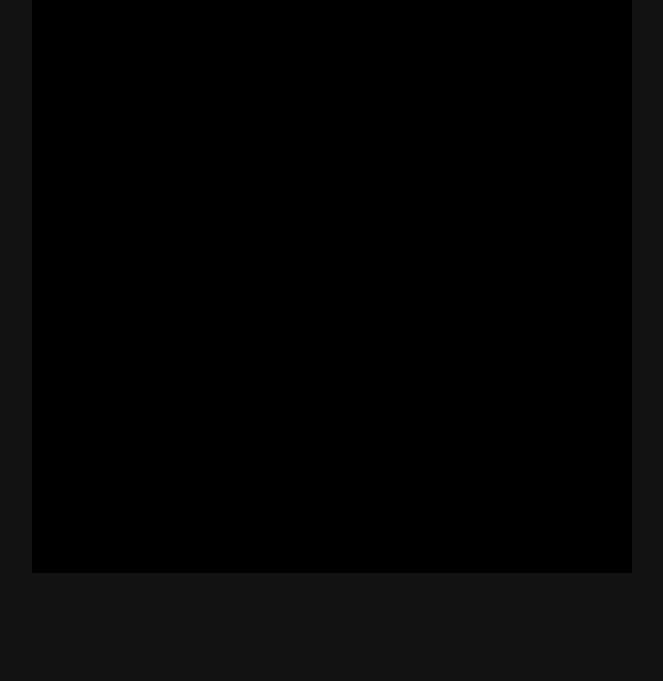
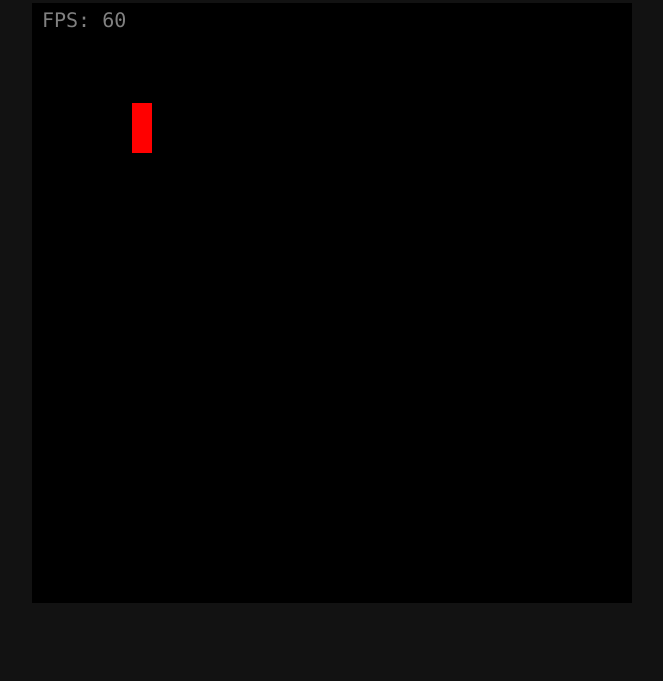
Before and after one commit to Hemanth3303/Gamedev.js-Jam-2023-Submission, a plain HTML site: page index.html in a window 1280 px wide. Shown: the part 135-816 px from the top of the page, without its empty margins (308-971 px from the left). Drawn offline with Linux system fonts and the light colour scheme.

Commit message:
basic player movement

```diff
--- a/index.html
+++ b/index.html
@@ -9,6 +9,7 @@
 	<link rel="shortcut icon" href="#" />
   </head>
   <body>
+	<h3 id="gameTitle">TimeMaster</h3>
 	<canvas id="canvas"></canvas>
 
 	<script type="module" src="src/main.js" defer></script>
--- /dev/null
+++ b/src/config.js
@@ -0,0 +1,4 @@
+export { WIN_WIDTH, WIN_HEIGHT };
+
+const WIN_WIDTH=600;
+const WIN_HEIGHT=600;
--- a/src/main.js
+++ b/src/main.js
@@ -1,24 +1,49 @@
+import { WIN_WIDTH, WIN_HEIGHT } from "./config.js";
 import { Renderer2D } from "./renderer2d.js";
 import { loadImage } from "./utils.js";
-import { Vec2 } from "./vectors.js";
+import { Vec2 } from "./vec2.js";
+import { Player } from "./player.js";
 
 let renderer
 
 let now, prev;
-let dt, fps;
+let deltaTime, fps;
+let player;
 
 function main() {
 
 	let canvas=document.getElementById("canvas");
-	canvas.width=600;
-	canvas.height=600;
+	canvas.width=WIN_WIDTH;
+	canvas.height=WIN_HEIGHT;
+
 
 	renderer=new Renderer2D();
+	player=new Player(new Vec2(100, 100), new Vec2(0, 0), new Vec2(20, 50), "Red", renderer);
 	now=performance.now();
 	prev=performance.now();
 
 	addEventListener("keydown", (e)=>{
+		if(e.key==="a") {
+			player.vel.x=-1;
+		}
+		if(e.key==="d") {
+			player.vel.x=1;
+		}
+		if(e.key==="w") {
+			player.vel.y=-1;
+		}
+		if(e.key==="s") {
+			player.vel.y=1;
+		}
+	});
 
+	addEventListener("keyup", (e)=>{
+		if(e.key==="a" || e.key==="d") {
+			player.vel.x=0;
+		}
+		if(e.key==="w" || e.key==="s") {
+			player.vel.y=0;
+		}
 	});
 
 	gameLoop();
@@ -27,24 +52,27 @@ function main() {
 function gameLoop() {
 
 	now=performance.now();
-	dt=(now-prev)/1000;
-	fps=1/dt;
+	deltaTime=(now-prev)/1000;
+	fps=1/deltaTime;
 	prev=now;
 
-	update();
+	update(deltaTime);
 
 	renderer.clearBackground();
 	render();
 	requestAnimationFrame(gameLoop);
 }
 
-function update() {
+function update(dt) {
 	// console.log(`deltaTime: ${dt}, FPS: ${fps}`);
+	player.update(dt);
 }
 
 function render() {
-	renderer.setFont("Consolas", 30);
+	renderer.setFont("Consolas", 20);
 	renderer.drawText(`FPS: ${Math.round(fps)}`, 10, 24, "Grey");
+
+	player.render(Renderer2D)
 }
 
 window.onload=main;
--- /dev/null
+++ b/src/player.js
@@ -0,0 +1,37 @@
+import { WIN_WIDTH, WIN_HEIGHT } from "./config.js";
+
+export { Player };
+
+const PLAYER_SPEED=300;
+
+class Player {
+	constructor(pos, vel, size, color, renderer) {
+		this.pos=pos;
+		this.vel=vel;
+		this.size=size;
+		this.color=color;
+		this.renderer=renderer;
+	}
+
+	update(dt) {
+		if(this.pos.x+this.size.x<0) {
+			this.pos.x=WIN_WIDTH;
+		}
+		if(this.pos.x>WIN_WIDTH) {
+			this.pos.x=0;
+		}
+		if(this.pos.y+this.size.y<0) {
+			this.pos.y=WIN_HEIGHT;
+		}
+		if(this.pos.y>WIN_HEIGHT) {
+			this.pos.y=0;
+		}
+
+		this.pos.x+=this.vel.x*PLAYER_SPEED*dt;
+		this.pos.y+=this.vel.y*PLAYER_SPEED*dt;
+	}
+
+	render() {
+		this.renderer.drawRect(this.pos.x, this.pos.y, this.size.x, this.size.y, this.color);
+	}
+}
--- a/style.css
+++ b/style.css
@@ -4,6 +4,12 @@ body {
 	place-content: center;
 	overflow: hidden;
 	background-color: #121212;
+	user-select: none;
+}
+
+#gameTitle {
+	justify-self: center;
+	color: #ffffff;
 }
 
 #canvas {
```
Also changed, not shown: src/vec2.js (renamed from src/vectors.js).
